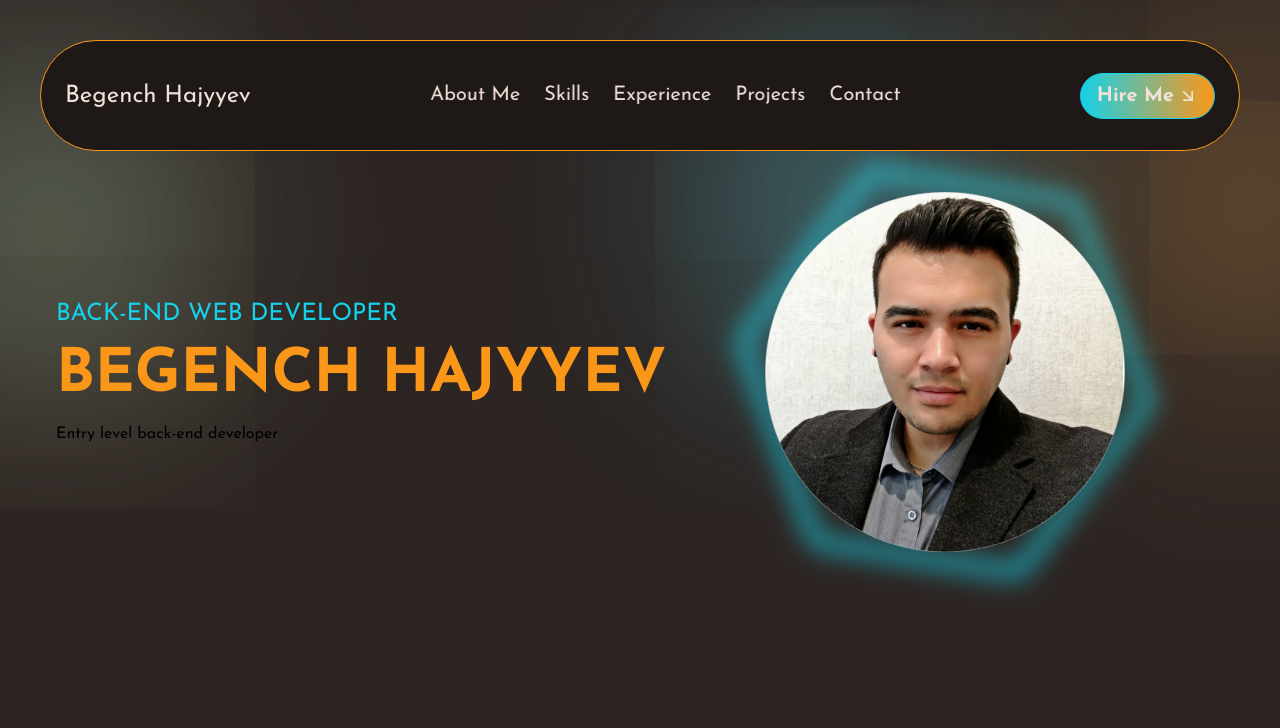
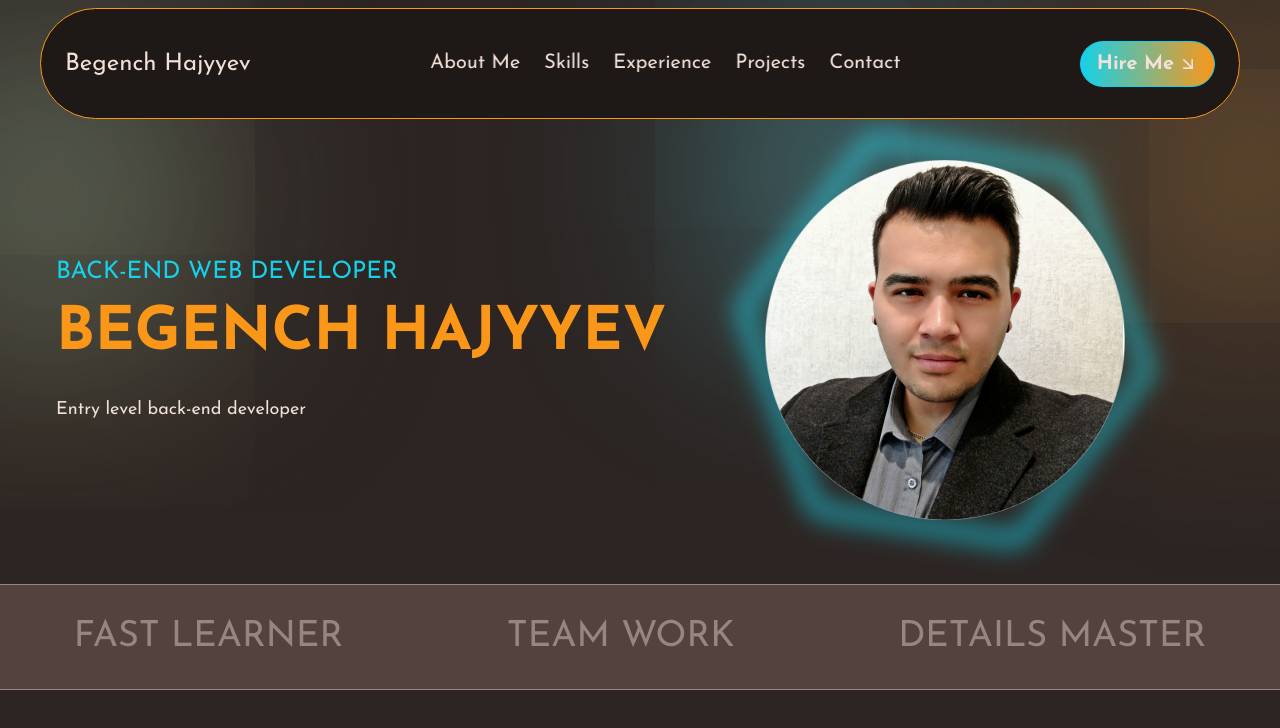
Before and after one commit to bee1oss/portfolio_frontend, a React (Vite) app: page / in a window 1280 px wide. Shown: the top 728 px of the page. Built offline with nearby package versions, Linux system fonts and the light colour scheme.

Commit message:
Sub Hero section

```diff
--- a/src/App.jsx
+++ b/src/App.jsx
@@ -1,12 +1,13 @@
 import NavbarMain from "./components/navbar/NavbarMain";
-import "./App.css"
 import HeroMain from "./components/heroSection/HeroMain";
+import SubHeroSection from "./components/subHeroSection/SubHeroSection";
 
 function App() {
   return (
     <main className="font-body">
       <NavbarMain />
       <HeroMain />
+      <SubHeroSection />
     </main>
   );
 }
--- a/src/components/heroSection/HeroText.jsx
+++ b/src/components/heroSection/HeroText.jsx
@@ -5,7 +5,7 @@ function HeroText() {
     <div className="flex flex-col gap-4 h-full justify-center md:text-left sm:text-center">
         <h2 className="lg:text-2xl sm:text-xl  uppercase text-cyan ">Back-End Web Developer</h2>
         <h1 className="md:text-[2.8rem] lg:text-6xl sm:text-4xl text-orange font-bold uppercase">Begench Hajyyev</h1>
-        <p className="sm:hidden md:block">Entry level back-end developer</p>
+        <p className="text-lg mt-4 text-white">Entry level back-end developer</p>
     </div>
   )
 }
--- a/src/components/subHeroSection/SubHeroSection.jsx
+++ b/src/components/subHeroSection/SubHeroSection.jsx
@@ -2,8 +2,10 @@
 
 function SubHeroSection() {
   return (
-    <div>
-
+    <div className="w-full border-y bg-brown border-lightGrey text-lightGrey flex justify-around uppercase xl:text-4xl md:text-2xl sm:text-4xl py-8 md:flex-row sm:flex-col items-center gap-4">
+      <p className="md:block sm:hidden">Fast Learner</p>
+      <p className="md:block sm:hidden">Team Work</p>
+      <p>Details Master</p>
     </div>
   )
 }
```
